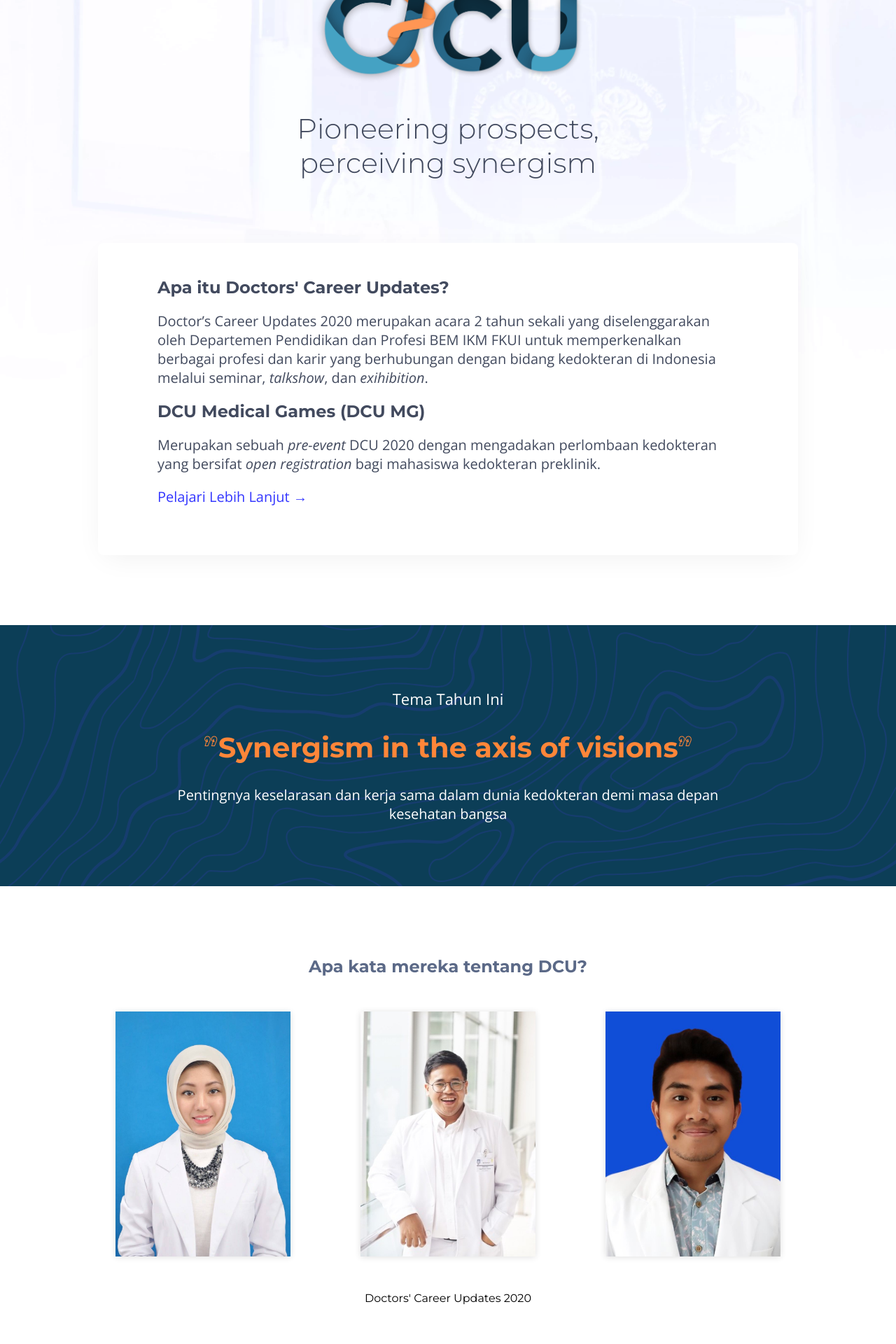
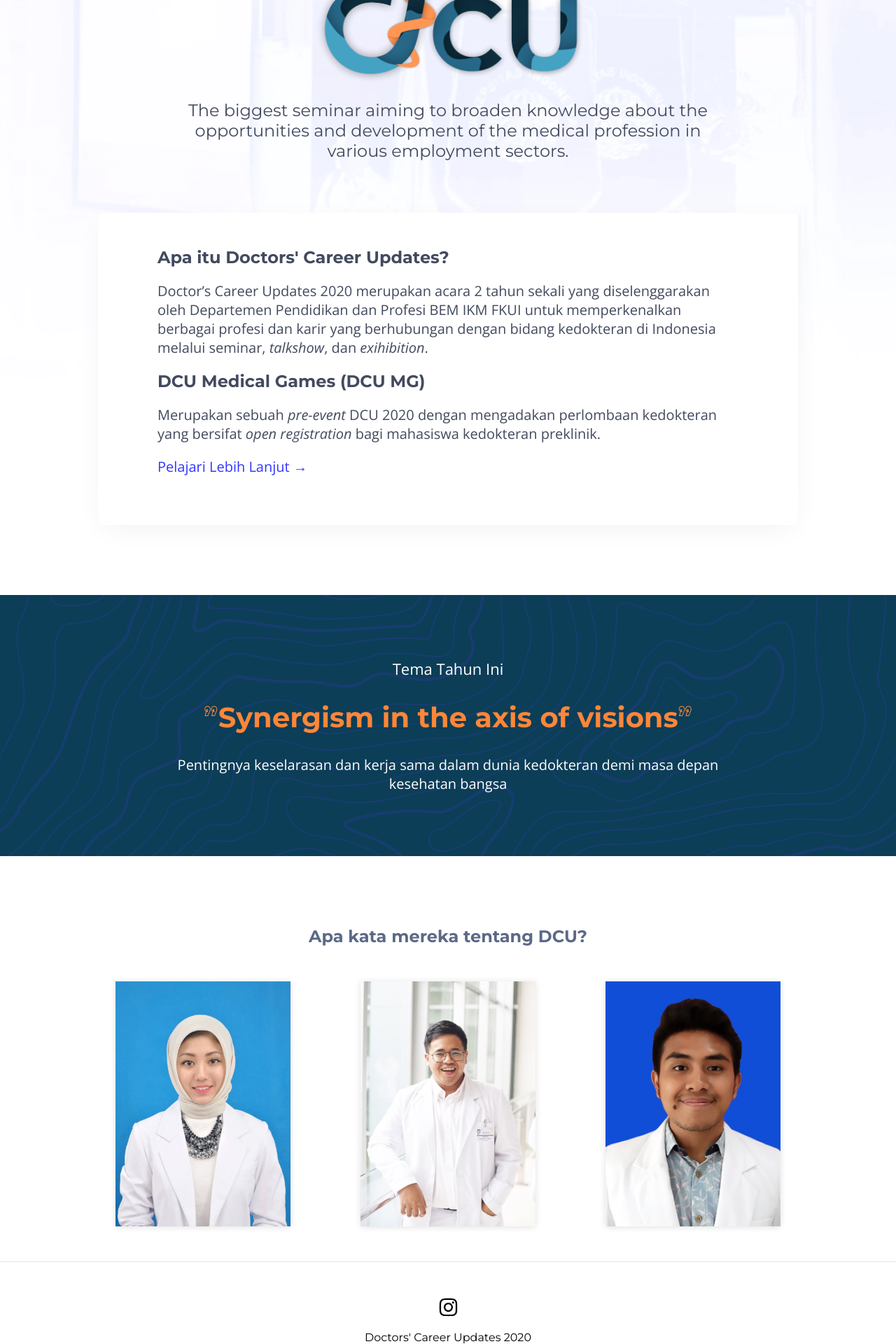
Before and after one commit to febriliankr/doctorscareerupdates.com-nextjs, a Next.js app: page / in a window 1280 px wide. Shown: the part 294-2214 px from the top of the page at 70% size. Before the commit the page ends 2189 px from the top, so only its background shows below. Built offline with nearby package versions, Linux system fonts and the light colour scheme.

Commit message:
finished i think

```diff
--- a/components/Footer.js
+++ b/components/Footer.js
@@ -1,13 +1,15 @@
+import Link from "next/link";
+import { FaInstagram } from "react-icons/fa";
+
 export default function Footer() {
   return (
-    <div
-      style={{
-        height: "100px",
-        padding: "50px",
-        textAlign: "center",
-      }}
-    >
-      Doctors' Career Updates 2020
+    <div className="footer__container">
+      <div className="social-icons">
+        <Link href="https://www.instagram.com/dcufkui/">
+          <FaInstagram />
+        </Link>
+      </div>
+      <div>Doctors' Career Updates 2020</div>
     </div>
   );
 }
--- a/components/Navbar.js
+++ b/components/Navbar.js
@@ -26,7 +26,7 @@
   return (
     <div className={scrolled ? "shrinked_nav navbar" : "navbar"}>
       <span>
-        <img src="dlogo.png" alt="DCU" />
+        <img src="dlogo.png" alt="DCU" /><Link href="/" className="navbar__title">Doctors' Career Updates</Link>
       </span>
       <ul>
         <li>
--- a/package.json
+++ b/package.json
@@ -19,6 +19,7 @@
     "react": "16.13.1",
     "react-dom": "16.13.1",
     "react-hook-form": "^6.8.6",
+    "react-icons": "^3.11.0",
     "yup": "^0.29.3"
   }
 }
--- a/pages/index.js
+++ b/pages/index.js
@@ -26,8 +26,7 @@
             alt="Logo DCU 2020"
           />
           <section className="big-title">
-            <h1>
-              Pioneering prospects,<br></br>perceiving synergism
+            <h1>The biggest seminar aiming to broaden knowledge about the opportunities and development of the medical profession in various employment sectors.
             </h1>
           </section>
         </section>
--- a/styles/__navbar.scss
+++ b/styles/__navbar.scss
@@ -15,25 +15,22 @@
   span {
     display: flex;
     font-weight: 400;
-    font-size: 26px;
+    font-size: 24px;
     align-items: center;
     margin-left: 30px;
     color: $text-muted;
 
-
     img {
       max-width: 50px;
       margin-left: 15px;
+      margin-right: 20px;
       transition: 0.4s ease-in-out;
     }
 
-
-    a {
+    .navbar__title {
       text-decoration: none;
-      color: $text-color;
-      &:hover {
-        color: $text-link;
-      }
+      color: $text-muted;
+      cursor: pointer;
     }
   }
 
--- /dev/null
+++ b/styles/components/footer.scss
@@ -0,0 +1,19 @@
+.footer__container {
+  margin: 50px auto 80px;
+  border-top: 1px solid rgb(230, 230, 230);
+  height: 100px;
+  padding: 50px;
+  text-align: center;
+
+  .social-icons {
+    svg {
+      width: fit-content;
+      font-size: 29px;
+      cursor: pointer;
+      &:hover {
+        color: $text-link;
+      }
+      margin-bottom: 15px;
+    }
+  }
+}
--- a/styles/globals.scss
+++ b/styles/globals.scss
@@ -8,6 +8,7 @@
 @import './_rewindcomponent';
 @import './_eventdetails';
 @import './pages/rewind.scss';
+@import './components/footer.scss';
 
 html,
 body {
--- a/styles/pages/home.scss
+++ b/styles/pages/home.scss
@@ -22,8 +22,9 @@
 
     .big-title {
       h1 {
-        font-size: 40px;
-        font-weight: 300;
+        font-size: 24px;
+        max-width: 800px;
+        font-weight: 400;
         color: $text-muted;
         span {
           color: #ff8639;
```
Also changed, not shown: 1 other file (tests, documents, lock files or other folders).
